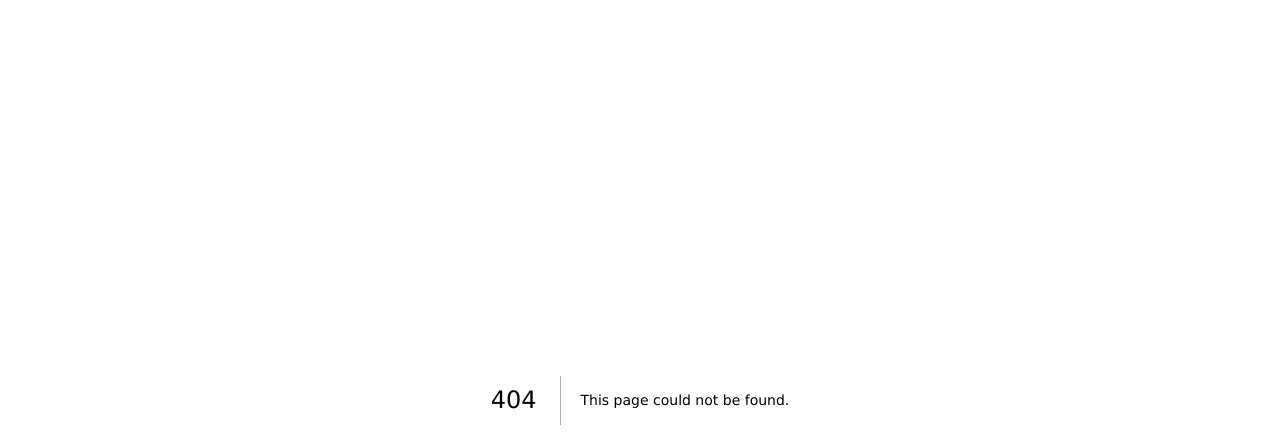
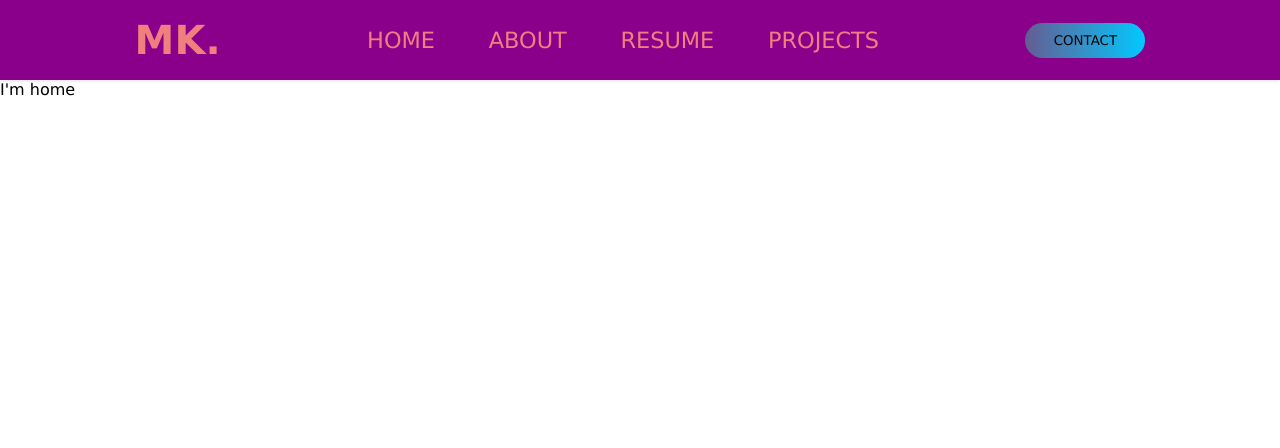
Before and after one commit to MDmubarak786/personal-portfolio-next-js, a Next.js app: page /home in a window 1280 px wide. Before the commit this address had no page. Shown: the top 448 px of the page. Built offline with nearby package versions, Linux system fonts and the light colour scheme.

Commit message:
added a home page

```diff
--- a/pages/_app.js
+++ b/pages/_app.js
@@ -1,7 +1,14 @@
 import '../styles/global.css'
+import Header from './components/Header'
 
 function MyApp({ Component, pageProps }) {
-  return <Component {...pageProps} />
+
+
+  // return <Component {...pageProps} />
+  return <>
+    <Header />
+    <Component {...pageProps} />
+  </>
 }
 
 export default MyApp
--- a/pages/components/Header.js
+++ b/pages/components/Header.js
@@ -1,13 +1,20 @@
 import React from "react";
+import { useRouter } from 'next/router';
 import styles from "../../styles/header.module.css";
 export default function Header() {
+  const router = useRouter();
+
+  const changeHandler = () => {
+    router.push('/home');
+  }
+
   return (
     <div className={styles.header}>
       <h1 className={styles.headingName}>
         MK<span>.</span>
       </h1>
       <ul className={styles.navlist}>
-        <li>Home</li>
+        <li onClick={changeHandler}>Home</li>
         <li>About</li>
         <li>Resume</li>
         <li>Projects</li>
--- /dev/null
+++ b/pages/home.js
@@ -0,0 +1,16 @@
+import React from 'react'
+import PropTypes from 'prop-types'
+
+const home = props => {
+  return (
+    <div>
+      I'm home
+    </div>
+  )
+}
+
+home.propTypes = {
+
+}
+
+export default home
--- a/pages/index.js
+++ b/pages/index.js
@@ -12,7 +12,7 @@ export default function Home() {
       </Head>
 
       <div>
-        <Header />
+        {/* <Header /> */}
         <Landing />
         <Footer />
       </div>
```
